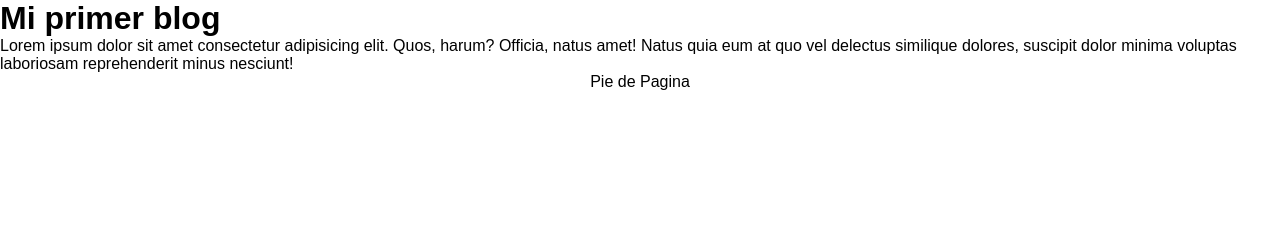
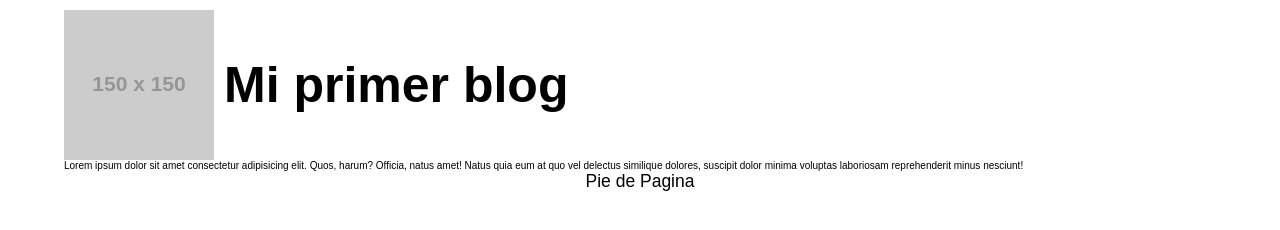
Before and after one commit to ing-jrivero/PW_Mi-Blog, a plain HTML site: page index.html in a window 1280 px wide. Drawn offline with Linux system fonts and the light colour scheme; placeholder pictures from the web are drawn by us.

Commit message:
Cambio de fuente,header

```diff
--- a/index.html
+++ b/index.html
@@ -5,7 +5,12 @@
         <title>Blog</title>
     </head>
         <body>
-            <h1>Mi primer blog</h1>
+            <header>
+
+                    <img src="https://via.placeholder.com/150C/O https://placeholder.com/">
+                    <h1>Mi primer blog</h1>
+
+            </header>
             <p>Lorem ipsum dolor sit amet consectetur adipisicing elit. Quos, harum? Officia, natus amet! Natus quia eum at quo vel delectus similique dolores, suscipit dolor minima voluptas laboriosam reprehenderit minus nesciunt!</p>
 
 
--- a/styles.css
+++ b/styles.css
@@ -3,11 +3,30 @@
     padding: 0;
     box-sizing: border-box;
 }
+html{
+    font-size: 10px;
+}
+
 body{
     font-family: Arial, Helvetica, sans-serif;
+    width: 90%;
+    margin: 1em auto;
+
+}
+
+header {
+    display: flex;
+    align-items: center;
+    gap:1em;
+   /* border: 2px solid purple;*/
+
+}
+header h1{
+    font-size: 5rem;
 
 }
 
 footer{
     text-align: center;
+    font-size: 1.75rem;
 }
```
